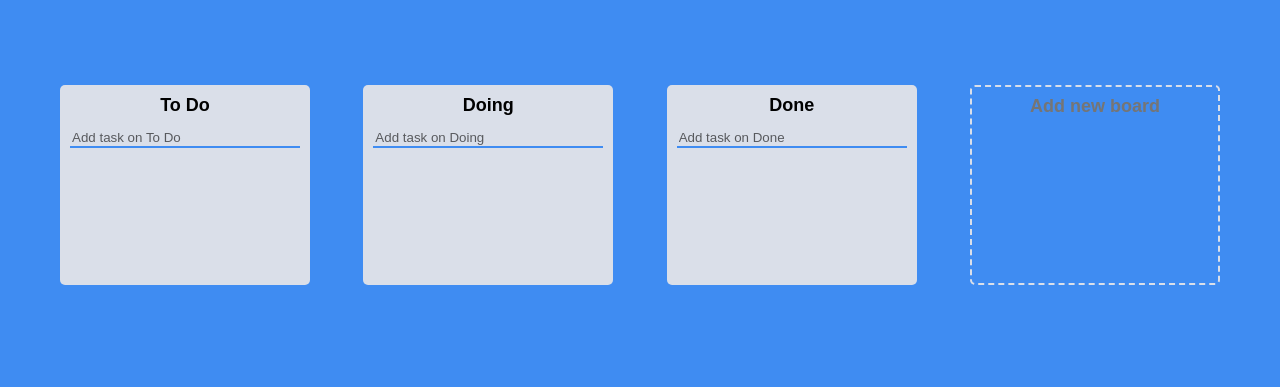
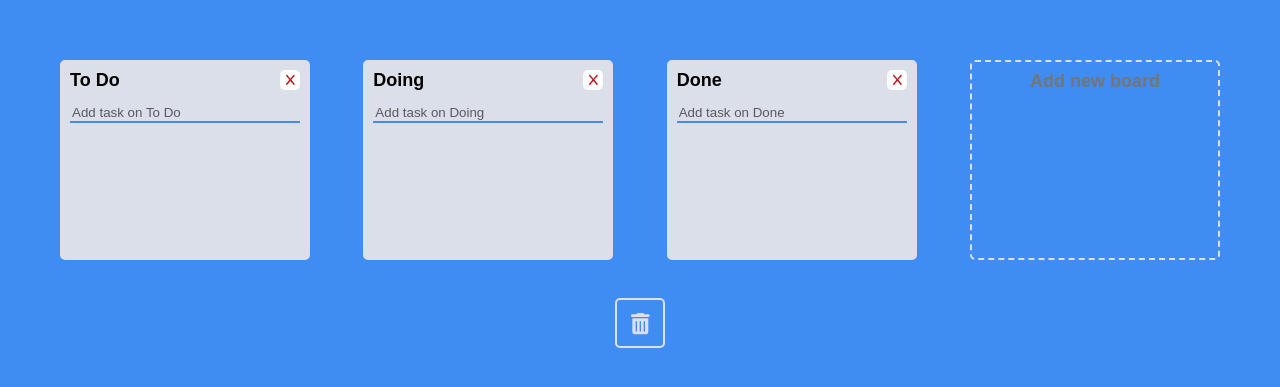
Before and after one commit to handmadeCode95/trello, a React (Create React App) app: page / in a window 1280 px wide. Shown: the part 215-602 px from the top of the page. Built offline with nearby package versions, Linux system fonts and the light colour scheme.

Commit message:
Implement remove

```diff
--- a/src/App.tsx
+++ b/src/App.tsx
@@ -4,12 +4,14 @@ import { toDoState } from "./atoms";
 import { useRecoilState } from "recoil";
 import Board from "./Components/Board";
 import AddBoard from "./Components/AddBoard";
+import RemoveCard from "./Components/RemoveCard";
 
 const Wrapper = styled.div`
   display: flex;
   width: 100%;
   height: 100vh;
   margin: 0 auto;
+  flex-direction: column;
   justify-content: center;
   align-items: center;
 `;
@@ -44,6 +46,18 @@ function App() {
         return newBoards;
       });
     } else {
+      if (destination?.droppableId === "cardRemove") {
+        setToDos((allBoards) => {
+          const tempToDos = [...allBoards[source.droppableId]];
+
+          tempToDos.splice(source?.index, 1);
+
+          return {
+            ...allBoards,
+            [source?.droppableId]: tempToDos,
+          };
+        });
+      } else {
         if (destination?.droppableId === source.droppableId) {
           setToDos((allBoards) => {
             const tempToDos = [...allBoards[source.droppableId]];
@@ -76,6 +90,7 @@ function App() {
           });
         }
       }
+    }
   };
 
   return (
@@ -97,6 +112,7 @@ function App() {
             </Boards>
           )}
         </Droppable>
+        <RemoveCard />
       </Wrapper>
     </DragDropContext>
   );
--- a/src/Components/Board.tsx
+++ b/src/Components/Board.tsx
@@ -4,6 +4,8 @@ import { useSetRecoilState } from "recoil";
 import styled from "styled-components";
 import { IToDo, toDoState } from "../atoms";
 import DraggableCard from "./DraggableCard";
+import { faX } from "@fortawesome/free-solid-svg-icons";
+import { FontAwesomeIcon } from "@fortawesome/react-fontawesome";
 
 interface IBoardProps {
   toDos: IToDo[];
@@ -46,7 +48,7 @@ const Area = styled.div<IAreaProps>`
       ? "#b2bec3"
       : "transparent"};
   flex-grow: 1;
-  transition: background-color 0.1s ease-in;
+  transition: background-color 0.2s ease-in;
 `;
 
 const FormWrapper = styled.div`
@@ -69,9 +71,28 @@ const Form = styled.form`
   }
 `;
 
+const Header = styled.header`
+  display: flex;
+  justify-content: space-between;
+  padding: 0 10px;
+`;
+
+const Remove = styled.button`
+  width: 20px;
+  height: 20px;
+  border-radius: 5px;
+  color: #c3141b;
+  background: white;
+  border: none;
+  &:hover {
+    cursor: pointer;
+  }
+`;
+
 function Board({ toDos, boardId, index }: IBoardProps) {
   const setToDos = useSetRecoilState(toDoState);
   const { register, setValue, handleSubmit } = useForm<IForm>();
+
   const onValid = ({ toDo }: IForm) => {
     const newToDo = {
       id: Date.now(),
@@ -85,6 +106,21 @@ function Board({ toDos, boardId, index }: IBoardProps) {
     });
     setValue("toDo", "");
   };
+
+  const onClick = () => {
+    setToDos((allBoards) => {
+      const boardList = Object.keys(allBoards);
+
+      boardList.splice(index, 1);
+
+      let newBoards = {};
+      boardList.map((board) => {
+        newBoards = { ...newBoards, [board]: allBoards[board] };
+      });
+
+      return newBoards;
+    });
+  };
   return (
     <Draggable key={boardId} draggableId={boardId} index={index}>
       {(provided) => (
@@ -93,7 +129,13 @@ function Board({ toDos, boardId, index }: IBoardProps) {
           {...provided.draggableProps}
           {...provided.dragHandleProps}
         >
-          <Title>{boardId}</Title>
+          <Header>
+            <Title>{boardId}</Title>
+            <Remove onClick={onClick}>
+              <FontAwesomeIcon icon={faX} size={"sm"} />
+            </Remove>
+          </Header>
+
           <FormWrapper>
             <Form onSubmit={handleSubmit(onValid)}>
               <input
@@ -104,6 +146,7 @@ function Board({ toDos, boardId, index }: IBoardProps) {
               ></input>
             </Form>
           </FormWrapper>
+
           <Droppable droppableId={boardId} type="CARD">
             {(cardProvided, snapshot) => (
               <Area
--- a/src/Components/DraggableCard.tsx
+++ b/src/Components/DraggableCard.tsx
@@ -11,6 +11,7 @@ const Card = styled.div<{ isDragging: boolean }>`
     props.isDragging ? "#74b9ff" : props.theme.cardColor};
   box-shadow: ${(props) =>
     props.isDragging ? "0px 2px 5px rgba(0, 0, 0, 0.3)" : "none"};
+  transition: ease-in 0.1s;
 `;
 
 interface IDraggableCardProps {
--- /dev/null
+++ b/src/Components/RemoveCard.tsx
@@ -0,0 +1,48 @@
+import styled from "styled-components";
+import { Droppable } from "react-beautiful-dnd";
+import { FontAwesomeIcon } from "@fortawesome/react-fontawesome";
+import { faTrashCan } from "@fortawesome/free-solid-svg-icons";
+
+const Wrapper = styled.div`
+  width: 50px;
+  height: 50px;
+`;
+
+const Area = styled.div<{ isDraggingOver: boolean }>`
+  width: 100%;
+  height: 100%;
+  display: flex;
+  justify-content: center;
+  align-items: center;
+  border: 2px solid
+    ${(props) => (props.isDraggingOver ? "#C3141B" : props.theme.boardColor)};
+  border-radius: 5px;
+  color: ${(props) =>
+    props.isDraggingOver ? "#C3141B" : props.theme.boardColor};
+  position: relative;
+  transition: ease-in 0.2s;
+  * {
+    position: absolute;
+  }
+`;
+
+function RemoveCard() {
+  return (
+    <Wrapper>
+      <Droppable droppableId="cardRemove" type="CARD">
+        {(provided, snapshot) => (
+          <Area
+            isDraggingOver={snapshot.isDraggingOver}
+            ref={provided.innerRef}
+            {...provided.droppableProps}
+          >
+            <FontAwesomeIcon icon={faTrashCan} size="lg" />
+            {provided.placeholder}
+          </Area>
+        )}
+      </Droppable>
+    </Wrapper>
+  );
+}
+
+export default RemoveCard;
```
Lines whose indentation alone changed are shown as unchanged.
